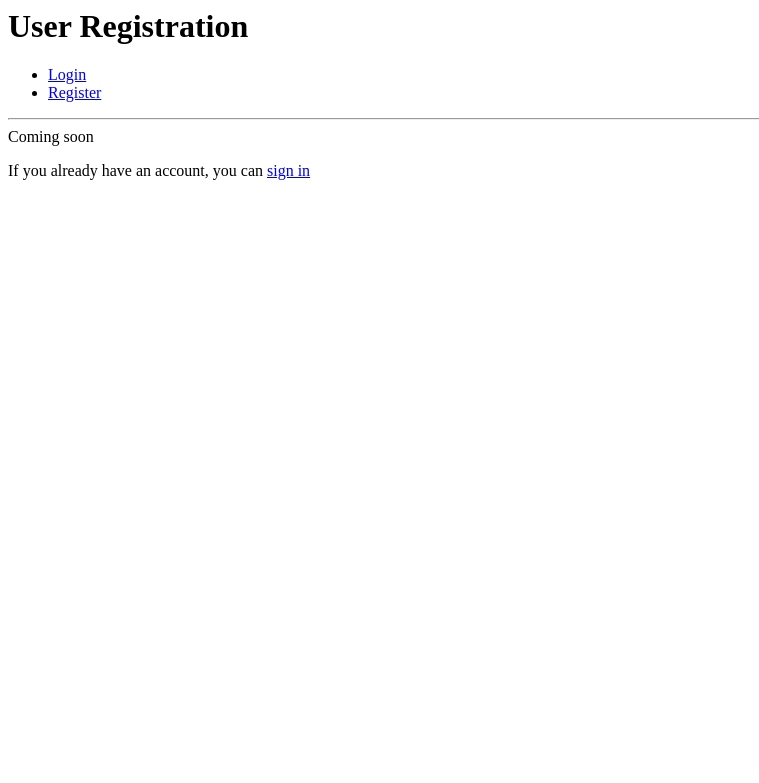
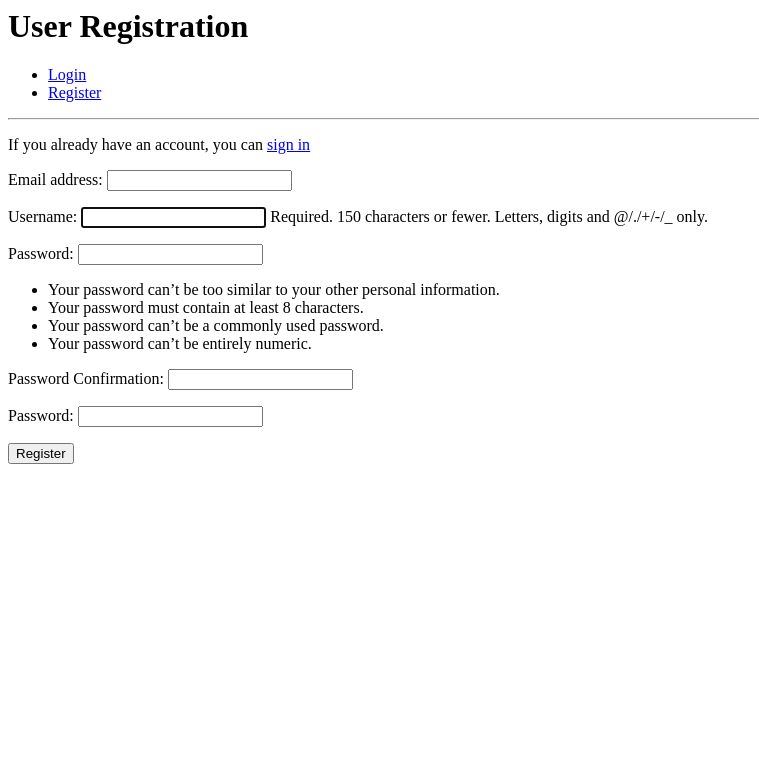
Before and after one commit to markwilde33/django-auth, a Django app: page /accounts/register/ in a window 1280 px wide. Shown: the top 783 px of the page, without its empty margins (0-759 px from the left). Run offline with Django 3.2, Linux system fonts and the light colour scheme.

Commit message:
Upto date with ' UserCreationForm' module

```diff
--- a/accounts/forms.py
+++ b/accounts/forms.py
@@ -1,4 +1,7 @@
 from django import forms
+from django.contrib.auth.models import User
+from django.contrib.auth.forms import UserCreationForm
+from django.core.exceptions import ValidationError
 
 
 
@@ -7,3 +10,16 @@ class UserLoginForm(forms.Form):
 
     username = forms.CharField()
     password = forms.CharField(widget=forms.PasswordInput)
+
+
+class UserRegistrationForm(UserCreationForm):
+    """Form used to register a new user"""
+
+    password = forms.CharField(widget=forms.PasswordInput)
+    password2 = forms.CharField(
+        label="Password Confirmation",
+        widget=forms.PasswordInput)
+
+    class Meta:
+        model = User
+        fields = ['email', 'username', 'password1', 'password2']
--- a/accounts/templates/registration.html
+++ b/accounts/templates/registration.html
@@ -1,4 +1,8 @@
 {% extends 'base.html' %} {% block page_title %}Registration Page{% endblock %} {% block page_heading %}User Registration{% endblock %} {% block content %}
-Coming soon
+
 <p>If you already have an account, you can <a href="{% url 'login' %}">sign in </a></p>
+<form method="POST">
+    {% csrf_token %} {{ registration_form.as_p }}
+    <button type="submit">Register</button>
+</form>
 {% endblock %}
--- a/accounts/views.py
+++ b/accounts/views.py
@@ -1,7 +1,7 @@
 from django.shortcuts import render, redirect, reverse
 from django.contrib import auth, messages
 from django.contrib.auth.decorators import login_required
-from accounts.forms import UserLoginForm
+from accounts.forms import UserLoginForm, UserRegistrationForm
 
 def index(request):
     """Return the index.html file"""
@@ -37,4 +37,6 @@ def login(request):
 
 def registration(request):
     """Render the registration page"""
-    return render(request, 'registration.html')
+    registration_form = UserRegistrationForm()
+    return render(request, 'registration.html',
+        {'registration_form': registration_form})
```
